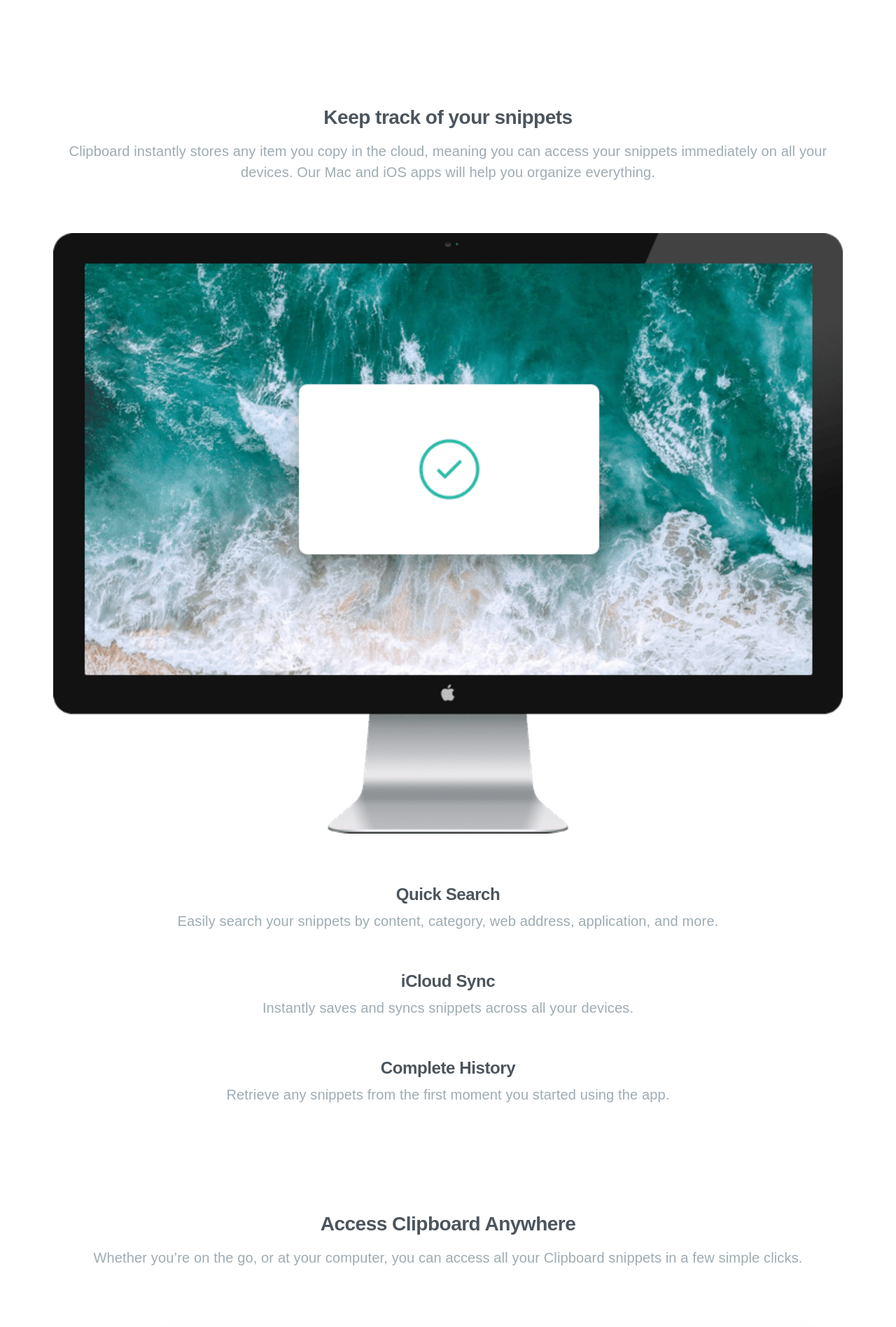
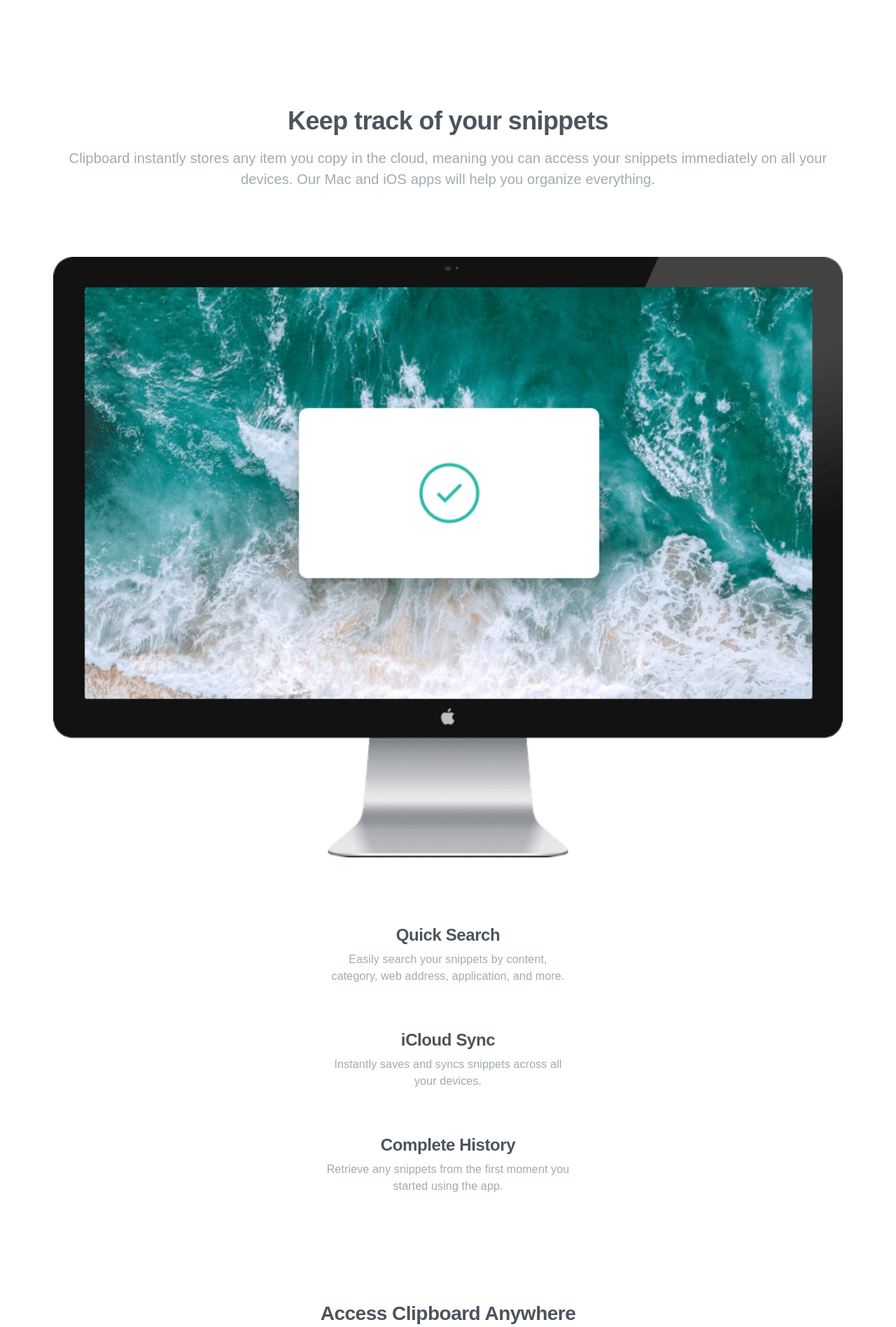
Before and after one commit to g-akca/clipboard-landing-page, a React (Vite) app: page / in a window 1280 px wide. Shown: the part 515-2411 px from the top of the page at 70% size. Built offline with nearby package versions, Linux system fonts and the light colour scheme; a web font is replaced by a local one.

Commit message:
Add tablet responsive SnippetsSection styles

```diff
--- a/src/components/SnippetsSection.jsx
+++ b/src/components/SnippetsSection.jsx
@@ -2,28 +2,28 @@ import computerImg from "/images/image-computer.png";
 
 function SnippetsSection() {
   return (
-    <section className="flex flex-col gap-18 text-center">
+    <section className="flex flex-col gap-18 text-center tablet:gap-24">
       <div className="flex flex-col gap-4">
-        <h2 className="font-semibold text-[28px] leading-[125%] tracking-[-0.5px] text-gray-700">Keep track of your snippets</h2>
+        <h2 className="font-semibold text-[28px] tablet:text-[36px] leading-[125%] tracking-[-0.5px] tablet:tracking-[-0.6px] text-gray-700">Keep track of your snippets</h2>
         <p className="tracking-base">Clipboard instantly stores any item you copy in the cloud, meaning you can access your snippets immediately on all your devices. Our Mac and iOS apps will help you organize everything.</p>
       </div>
 
       <img src={computerImg} alt="Computer image" />
 
-      <div className="flex flex-col gap-14">
+      <div className="flex flex-col gap-14 tablet:gap-16 self-center max-w-87.5">
         <div className="flex flex-col gap-2">
           <h3 className="font-semibold text-[24px] leading-[125%] tracking-[-0.4px] text-gray-700">Quick Search</h3>
-          <p className="tracking-base">Easily search your snippets by content, category, web address, application, and more.</p>
+          <p className="text-base leading-base tracking-base">Easily search your snippets by content, category, web address, application, and more.</p>
         </div>
 
         <div className="flex flex-col gap-2">
           <h3 className="font-semibold text-[24px] leading-[125%] tracking-[-0.4px] text-gray-700">iCloud Sync</h3>
-          <p className="tracking-base">Instantly saves and syncs snippets across all your devices.</p>
+          <p className="text-base leading-base tracking-base">Instantly saves and syncs snippets across all your devices.</p>
         </div>
 
         <div className="flex flex-col gap-2">
           <h3 className="font-semibold text-[24px] leading-[125%] tracking-[-0.4px] text-gray-700">Complete History</h3>
-          <p className="tracking-base">Retrieve any snippets from the first moment you started using the app.</p>
+          <p className="text-base leading-base tracking-base">Retrieve any snippets from the first moment you started using the app.</p>
         </div>
       </div>
     </section>
```
